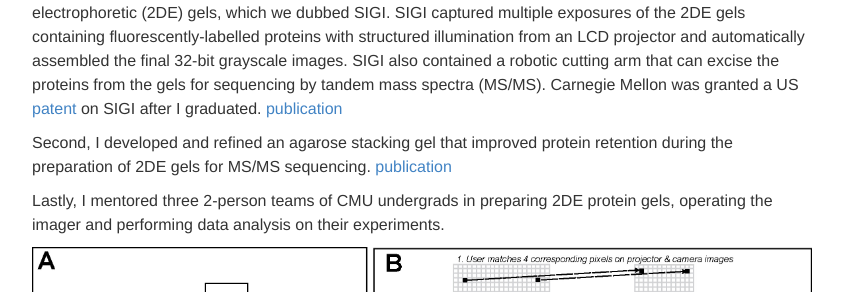
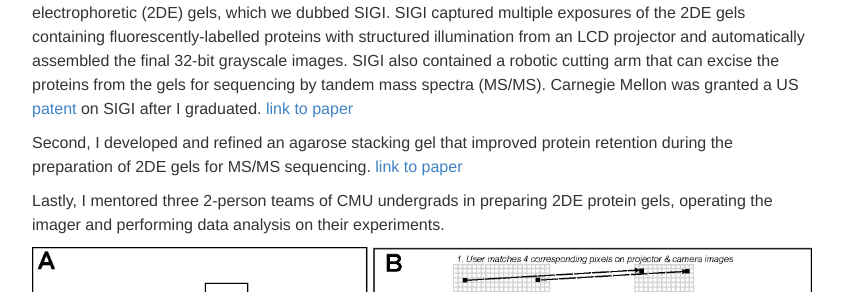
Before and after one commit to ptvan/ptvan.github.io, a Jekyll site: the page built from research.md, in a window 1280 px wide and 900 px high, scrolled down 1272 px. Shown: the part 160-452 px from the top of the window, without its empty margins (218-1061 px from the left). Built offline with Jekyll 4.4.1, drawn with Linux system fonts in a browser that asks for light colours.

Commit message:
minor tweaks

```diff
--- a/research.md
+++ b/research.md
@@ -32,9 +32,9 @@ As a postdoc, I helped extend [OpenCyto](http://opencyto.org), an open-source R
 
 ### Structured Illumination Gel Imager (SIGI) and 2DE protein gels (2009 - 2014)
 
-My PhD contained 3 parts: first, I built a high-dynamic-range imager to detect rare proteins in 2-dimensional electrophoretic (2DE) gels, which we dubbed SIGI. SIGI captured multiple exposures of the 2DE gels containing fluorescently-labelled proteins with structured illumination from an LCD projector and automatically assembled the final 32-bit grayscale images. SIGI also contained a robotic cutting arm that can excise the proteins from the gels for sequencing by tandem mass spectra (MS/MS).  Carnegie Mellon was granted a US [patent](https://patents.google.com/patent/US10362237B2/) on SIGI after I graduated. [publication](https://www.ncbi.nlm.nih.gov/pubmed/24935033)
+My PhD contained 3 parts: first, I built a high-dynamic-range imager to detect rare proteins in 2-dimensional electrophoretic (2DE) gels, which we dubbed SIGI. SIGI captured multiple exposures of the 2DE gels containing fluorescently-labelled proteins with structured illumination from an LCD projector and automatically assembled the final 32-bit grayscale images. SIGI also contained a robotic cutting arm that can excise the proteins from the gels for sequencing by tandem mass spectra (MS/MS).  Carnegie Mellon was granted a US [patent](https://patents.google.com/patent/US10362237B2/) on SIGI after I graduated. [link to paper](https://www.ncbi.nlm.nih.gov/pubmed/24935033)
 
-Second, I developed and refined an agarose stacking gel that improved protein retention during the preparation of 2DE gels for MS/MS sequencing. [publication](https://www.ncbi.nlm.nih.gov/pubmed/25042010)
+Second, I developed and refined an agarose stacking gel that improved protein retention during the preparation of 2DE gels for MS/MS sequencing. [link to paper](https://www.ncbi.nlm.nih.gov/pubmed/25042010)
 
 Lastly, I mentored three 2-person teams of CMU undergrads in preparing 2DE protein gels, operating the imager and performing data analysis on their experiments.
 
```
